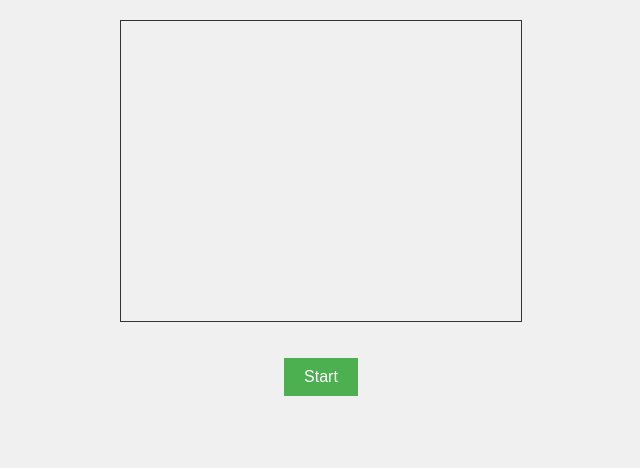
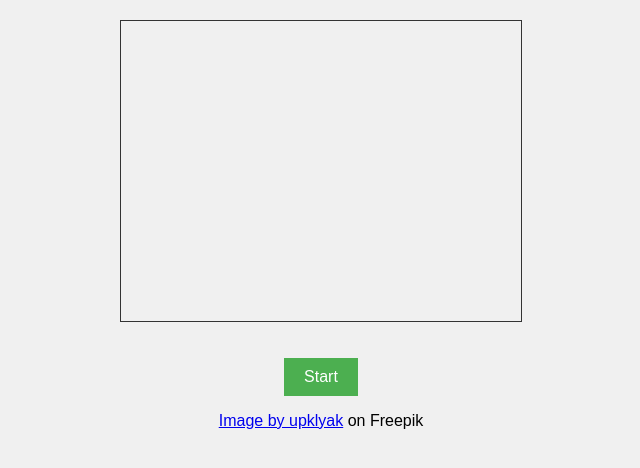
Before and after one commit to tribute2johnny/SlotMachineProject, a website: page index.html in a window 1280 px wide. Shown: the whole page, without its empty margins (319-959 px from the left). Drawn offline with Linux system fonts and the light colour scheme.

Commit message:
added freepik attribute

```diff
--- a/index.html
+++ b/index.html
@@ -62,6 +62,8 @@
 
     <button id="startButton">Start</button>
 
+    <p><a href="https://www.freepik.com/free-vector/icons-gambling-slot-machine-casino_27923159.htm#query=slot%20cherry&position=7&from_view=keyword&track=ais">Image by upklyak</a> on Freepik</p>
+
     <script src="slot.js"></script>
 
     <script>
```
